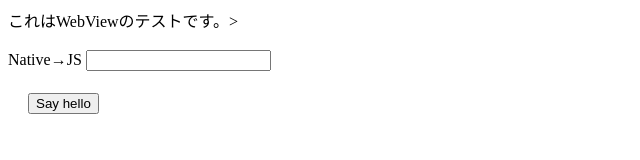
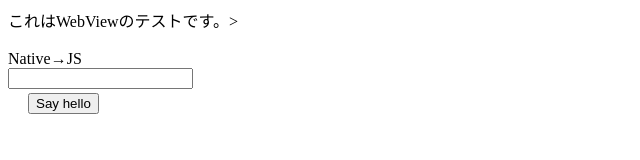
Before and after one commit to yukofukayastudiofoxy/jstest, a plain HTML site: page index.html in a window 1280 px wide. Shown: the whole page, without its empty margins (0-640 px from the left). Drawn offline with Linux system fonts and the light colour scheme.

Commit message:
Add files via upload

```diff
--- a/index.html
+++ b/index.html
@@ -5,7 +5,8 @@
     <div style="font-size:16px">これはWebViewのテストです。>
     </div>
     </br>
-    <div style="font-size:16px">Native→JS <input id="asynchronusResult"></div>
+    <div style="font-size:16px">Native→JS</div>
+    <input id="asynchronusResult" type="text" width="80%">
     </br>
 　  <input type="button" value="Say hello" onClick="showAndroidToast('Hello Android!')" />
 
```
